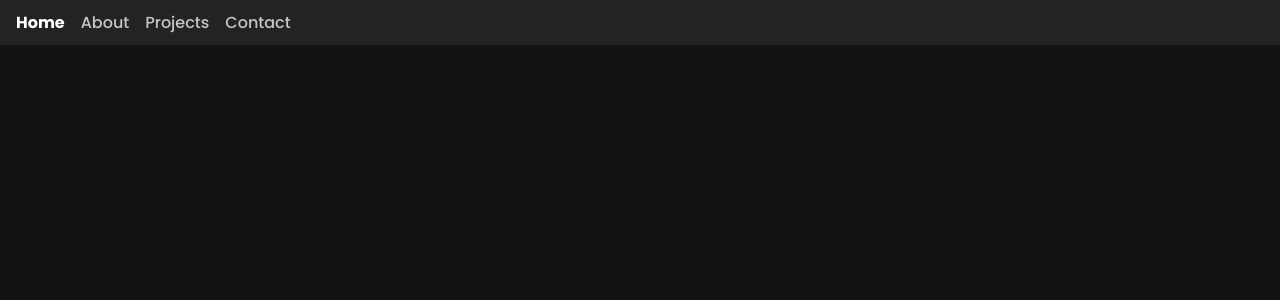
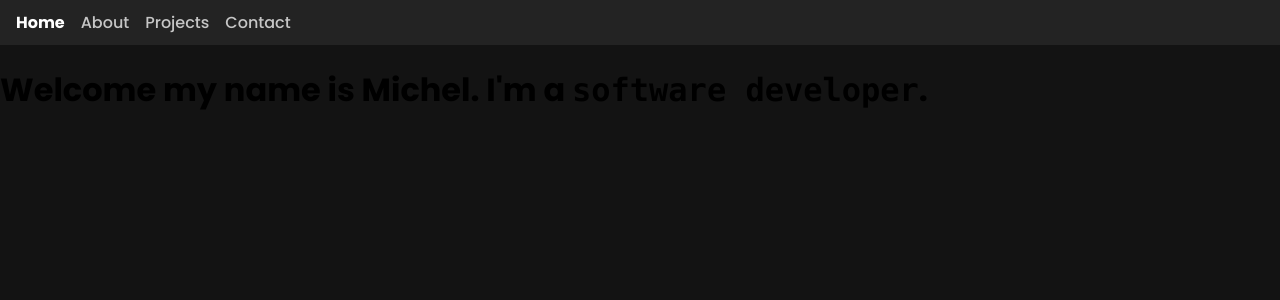
Before and after one commit to Michel2003g/Michel2003g.github.io, a React (Create React App) app: page /#/ in a window 1280 px wide. Shown: the top 300 px of the page. Built offline with nearby package versions, Linux system fonts and the light colour scheme.

Commit message:
added pages

```diff
--- a/src/App.js
+++ b/src/App.js
@@ -2,6 +2,9 @@ import { HashRouter, Routes,Route } from "react-router-dom";
 
 import Layout from "./pages/Layout";
 import Home from "./pages/Home";
+import About from "./pages/About";
+import Projects from "./pages/Projects";
+import Contact from "./pages/Contact";
 
 import './assets/css/style.css';
 import './assets/css/index.css';
@@ -12,9 +15,9 @@ function App() {
       <Routes>
         <Route path='' element={<Layout />}>
           <Route index element={<Home />} />
-          <Route path='/about' element={<Home />} />
-          <Route path='/projects' element={<Home />} />
-          <Route path='/contact' element={<Home />} />
+          <Route path='/about' element={<About />} />
+          <Route path='/projects' element={<Projects />} />
+          <Route path='/contact' element={<Contact />} />
         </Route>
       </Routes>
     </HashRouter>
--- /dev/null
+++ b/src/pages/About.js
@@ -0,0 +1,8 @@
+function App() {
+  return (
+    <div className="About">
+    </div>
+  );
+}
+
+export default App;
--- /dev/null
+++ b/src/pages/Contact.js
@@ -0,0 +1,8 @@
+function App() {
+  return (
+    <div className="Contact">
+    </div>
+  );
+}
+
+export default App;
--- a/src/pages/Home.js
+++ b/src/pages/Home.js
@@ -1,6 +1,7 @@
 function App() {
   return (
-    <div className="App">
+    <div className="Home">
+      <h1>Welcome my name is Michel. I'm a <code>software developer</code>.</h1>
     </div>
   );
 }
--- /dev/null
+++ b/src/pages/Projects.js
@@ -0,0 +1,8 @@
+function App() {
+  return (
+    <div className="Projects">
+    </div>
+  );
+}
+
+export default App;
```
